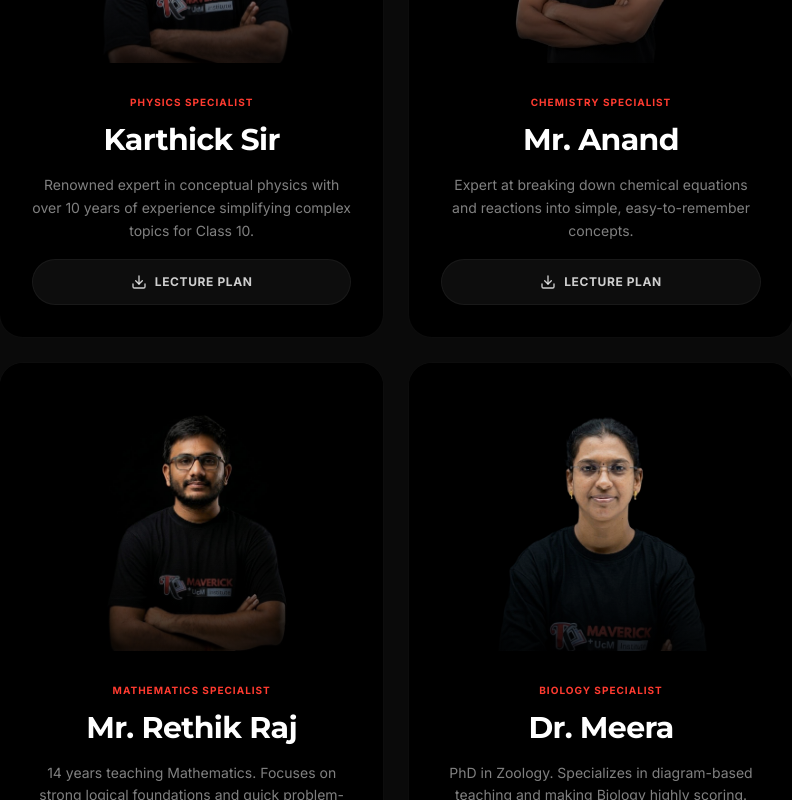
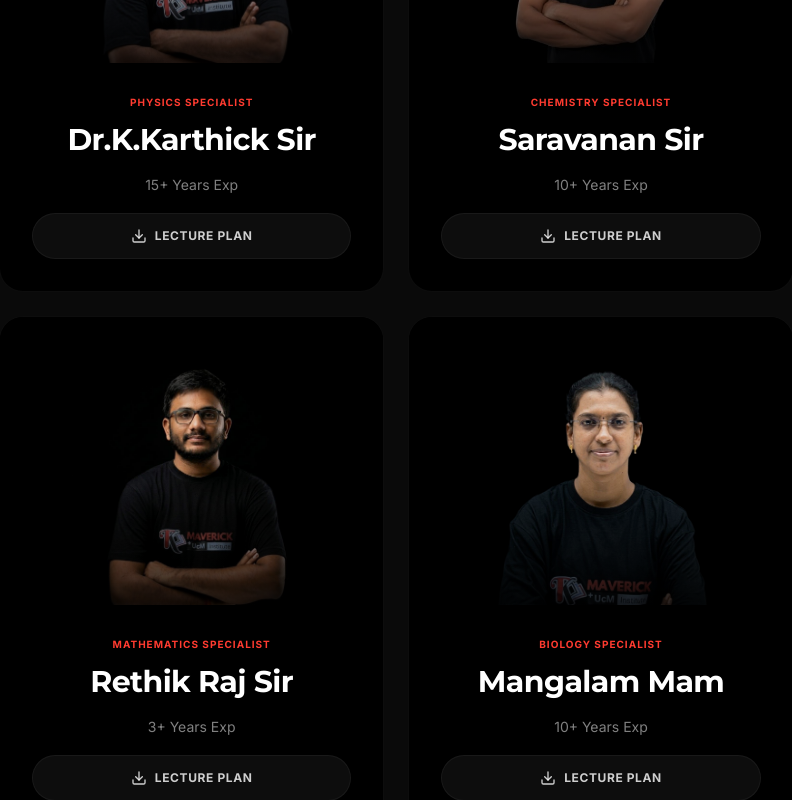
Before and after one commit to Clem0-o7/maverickucm, a React (Vite) app: page /courses/class-10-pcmb in a window 1280 px wide. Shown: the part 1800-2600 px from the top of the page, without its empty margins (33-825 px from the left). Built offline with nearby package versions, Linux system fonts and the light colour scheme.

Commit message:
added teachers bio

```diff
--- a/src/data/courses.js
+++ b/src/data/courses.js
@@ -57,33 +57,33 @@ export const courses = [
     mentors: [
       {
         id: 'f1',
-        name: 'Karthick Sir',
+        name: 'Dr.K.Karthick Sir',
         subject: 'Physics',
-        bio: 'Renowned expert in conceptual physics with over 10 years of experience simplifying complex topics for Class 10.',
+        bio: '15+ Years Exp',
         image: '/staffs/physics.jpg',
         coursePlanPdf: '/pdfs/class-10-physics-plan.pdf',
       },
       {
         id: 'f2',
-        name: 'Mr. Anand',
+        name: 'Saravanan Sir',
         subject: 'Chemistry',
-        bio: 'Expert at breaking down chemical equations and reactions into simple, easy-to-remember concepts.',
+        bio: '10+ Years Exp',
         image: '/staffs/chemistry.jpeg',
         coursePlanPdf: '/pdfs/class-10-chemistry-plan.pdf',
       },
       {
         id: 'f3',
-        name: 'Mr. Rethik Raj',
+        name: 'Rethik Raj Sir',
         subject: 'Mathematics',
-        bio: '14 years teaching Mathematics. Focuses on strong logical foundations and quick problem-solving techniques.',
+        bio: '3+ Years Exp',
         image: '/staffs/math.jpg',
         coursePlanPdf: '/pdfs/class-10-maths-plan.pdf',
       },
       {
         id: 'f4',
-        name: 'Dr. Meera',
+        name: 'Mangalam Mam',
         subject: 'Biology',
-        bio: 'PhD in Zoology. Specializes in diagram-based teaching and making Biology highly scoring.',
+        bio: '10+ Years Exp',
         image: '/staffs/bio.jpg',
         coursePlanPdf: '/pdfs/class-10-biology-plan.pdf',
       }
```
